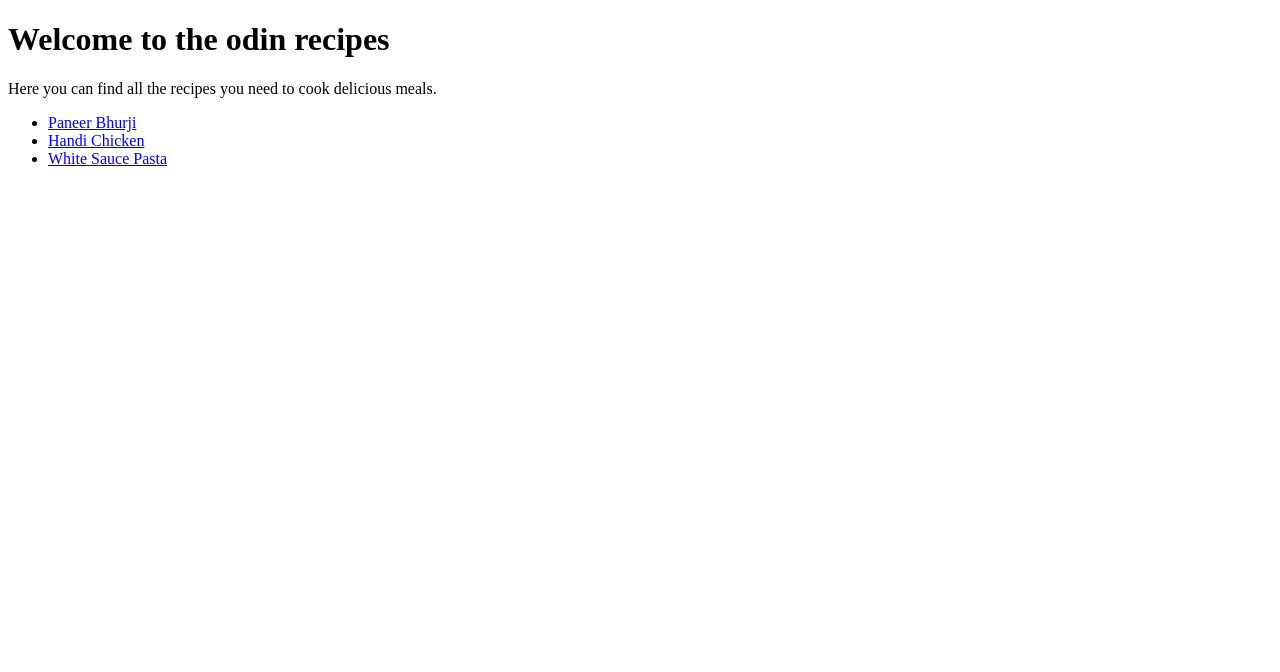
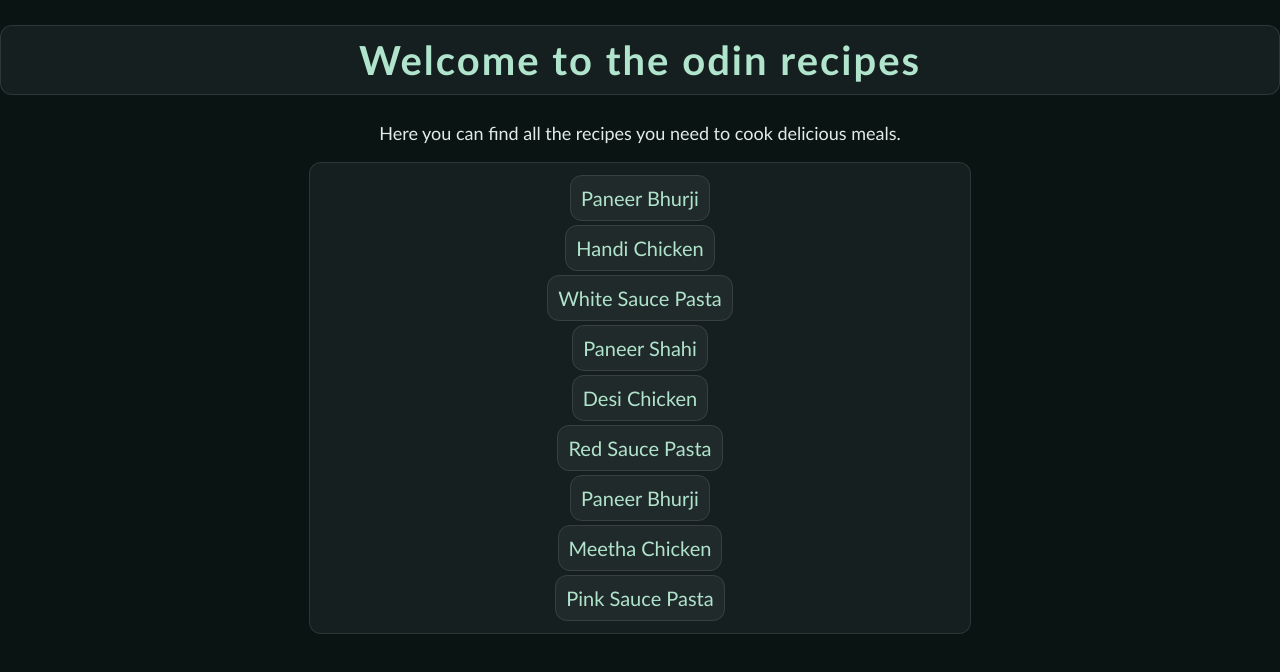
Before and after one commit to himanshusagar58-svg/odin-recipes, a plain HTML site: page index.html in a window 1280 px wide. Drawn offline with Linux system fonts and the light colour scheme.

Commit message:
added: index-css.css, recipe-css.css modified: index.html added styling to index.html and added more recipes to the list of recipes in index.html

```diff
--- /dev/null
+++ b/css/index-css.css
@@ -0,0 +1,48 @@
+
+body{
+    font-family: 'Gill Sans', 'Gill Sans MT', Calibri, 'Trebuchet MS', sans-serif;
+    background-color: #091413 ;
+    margin: 0;
+    padding: 0;
+}
+h1{
+    display: block;
+    text-align: center;
+    color: #B0E4CC;
+    margin-top: 25px;
+    font-size: 40px;
+    letter-spacing: 2px;
+     background: rgba(255,255,255,0.05);
+  border: 1px solid rgba(255,255,255,0.1);
+  border-radius: 12px;
+  padding: 10px;
+}
+p{
+    text-align: center;
+    color: #e3ebe8;
+    font-size: 18px;
+}
+ul, a{
+
+   list-style-type: none;
+    font-size: 20px;
+    color: #B0E4CC;
+    text-decoration: none;
+   text-align: center;
+    display: flex-box;
+    line-height: 2.5;
+    background: rgba(255,255,255,0.05);
+  border: 1px solid rgba(255,255,255,0.1);
+  border-radius: 12px;
+  padding: 10px;
+  margin: 10px auto;
+  width: 50%;
+}
+a:hover{
+    color: #e3ebe8;
+    text-decoration: none;
+    font-size: 22px;
+    background: rgba(255,255,255,0.1);
+    transform: scale(1.02);
+    transition: all 0.3s ease;
+}
--- a/index.html
+++ b/index.html
@@ -3,15 +3,25 @@
 <head>
     <meta charset="UTF-8">
     <meta name="viewport" content="width=device-width, initial-scale=1.0">
+    <link rel="stylesheet" href="css/index-css.css">
     <title>The odin recipes</title>
 </head>
 <body>
-   <h1>Welcome to the odin recipes</h1>
-   <p>Here you can find all the recipes you need to cook delicious meals.</p>
+   <div>
+    <h1>Welcome to the odin recipes</h1>
+    <p>Here you can find all the recipes you need to cook delicious meals.</p>
+    </div>
    <ul>
        <li><a href="recipes/paneer-bhurji.html">Paneer Bhurji</a></li>
        <li><a href="recipes/handi-chicken.html">Handi Chicken</a></li>
        <li><a href="recipes/white-sauce-pasta.html">White Sauce Pasta</a></li>
+       <li><a href="recipes/paneer-bhurji.html">Paneer Shahi</a></li>
+       <li><a href="recipes/handi-chicken.html">Desi Chicken</a></li>
+       <li><a href="recipes/white-sauce-pasta.html">Red Sauce Pasta</a></li>
+       <li> <a href="recipes/paneer-bhurji.html">Paneer Bhurji</a></li>
+       <li><a href="recipes/handi-chicken.html">Meetha Chicken</a></li>
+       <li><a href="recipes/white-sauce-pasta.html">Pink Sauce Pasta</a></li>
+       </ul>
 </body>
-</body>
+
 </html>
```
Also changed, not shown: css/recipe-css.css (added).
